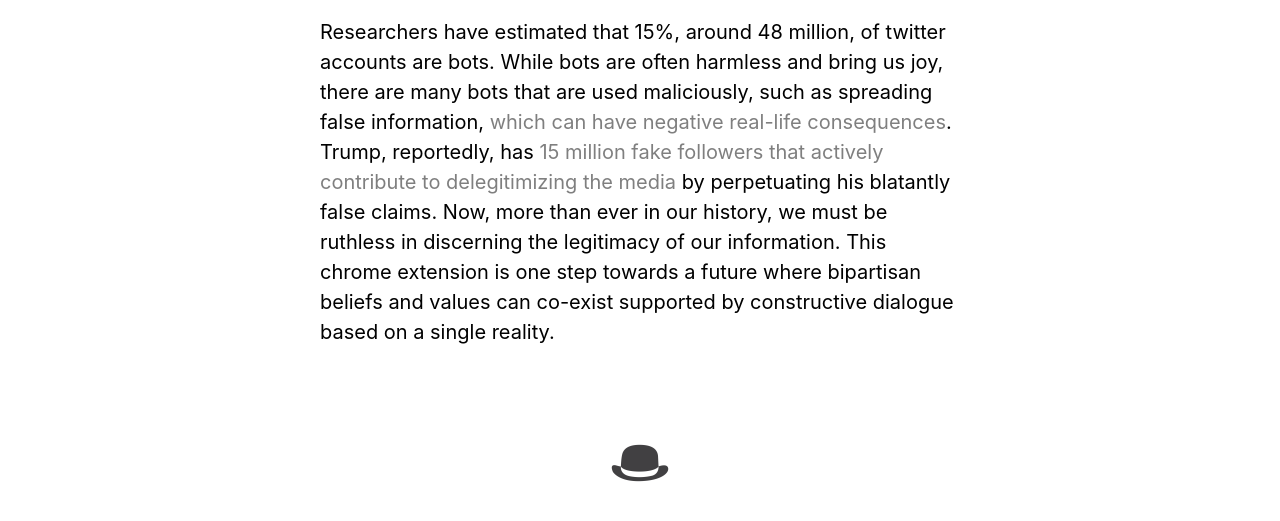
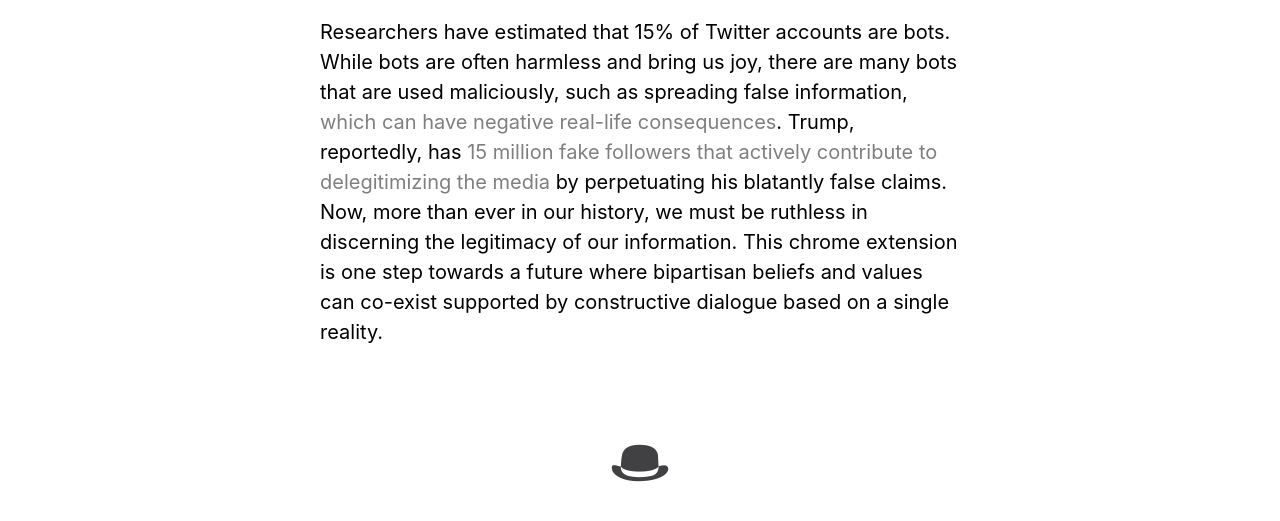
Before and after one commit to lambtron/botson-extension, a browser extension: page docs/index.html in a window 1280 px wide. Shown: the part 753-1274 px from the top of the page. Drawn offline with nearby package versions, Linux system fonts and the light colour scheme.

Commit message:
edit copy and update ext permissions

```diff
--- a/docs/index.html
+++ b/docs/index.html
@@ -46,7 +46,7 @@
     <div class="w-100 dib pb5">
       <div class="pt5 lh-title f2-l f3 tc">Why bot detection?</div>
       <p class="f4 lh-copy">
-        Researchers have estimated that 15%, around 48 million, of twitter accounts are bots. While bots are often harmless and bring us joy, there are many bots that are used maliciously, such as spreading false information, <a class="link black-50 bg-animate hover-bg-orange hover-white" href="https://www.washingtonpost.com/local/pizzagate-from-rumor-to-hashtag-to-gunfire-in-dc/2016/12/06/4c7def50-bbd4-11e6-94ac-3d324840106c_story.html" target="_blank">which can have negative real-life consequences</a>. Trump, reportedly, has <a class="link black-50 bg-animate hover-bg-orange hover-white" href="http://www.newsweek.com/donald-trump-twitter-bots-fake-followers-trolls-army-white-house-propaganda-621018" target="_blank">15 million fake followers that actively contribute to delegitimizing the media</a> by perpetuating his blatantly false claims. Now, more than ever in our history, we must be ruthless in discerning the legitimacy of our information. This chrome extension is one step towards a future where bipartisan beliefs and values can co-exist supported by constructive dialogue based on a single reality.
+        Researchers have estimated that 15% of Twitter accounts are bots. While bots are often harmless and bring us joy, there are many bots that are used maliciously, such as spreading false information, <a class="link black-50 bg-animate hover-bg-orange hover-white" href="https://www.washingtonpost.com/local/pizzagate-from-rumor-to-hashtag-to-gunfire-in-dc/2016/12/06/4c7def50-bbd4-11e6-94ac-3d324840106c_story.html" target="_blank">which can have negative real-life consequences</a>. Trump, reportedly, has <a class="link black-50 bg-animate hover-bg-orange hover-white" href="http://www.newsweek.com/donald-trump-twitter-bots-fake-followers-trolls-army-white-house-propaganda-621018" target="_blank">15 million fake followers that actively contribute to delegitimizing the media</a> by perpetuating his blatantly false claims. Now, more than ever in our history, we must be ruthless in discerning the legitimacy of our information. This chrome extension is one step towards a future where bipartisan beliefs and values can co-exist supported by constructive dialogue based on a single reality.
       </p>
     </div>
     <div class="w-100 tc">
```
Also changed, not shown: src/manifest.json, 1 other file.
